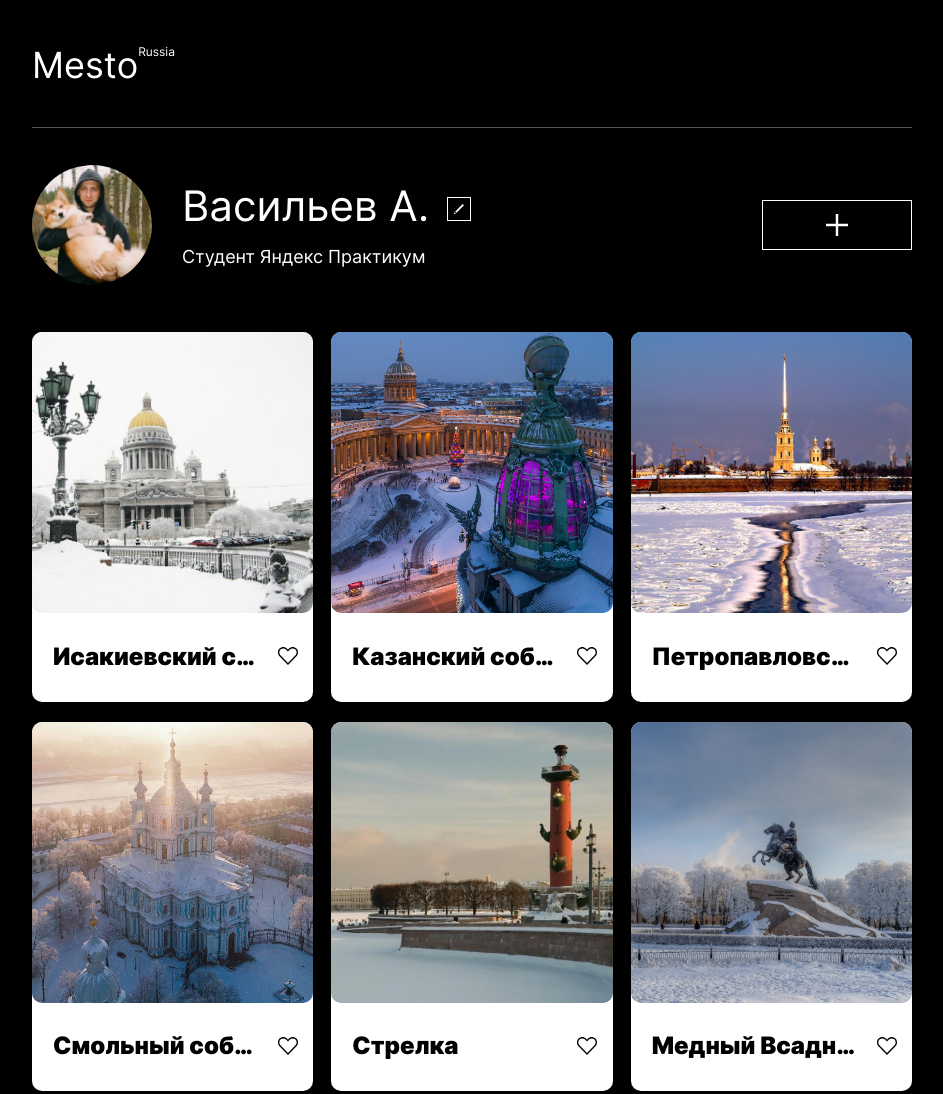
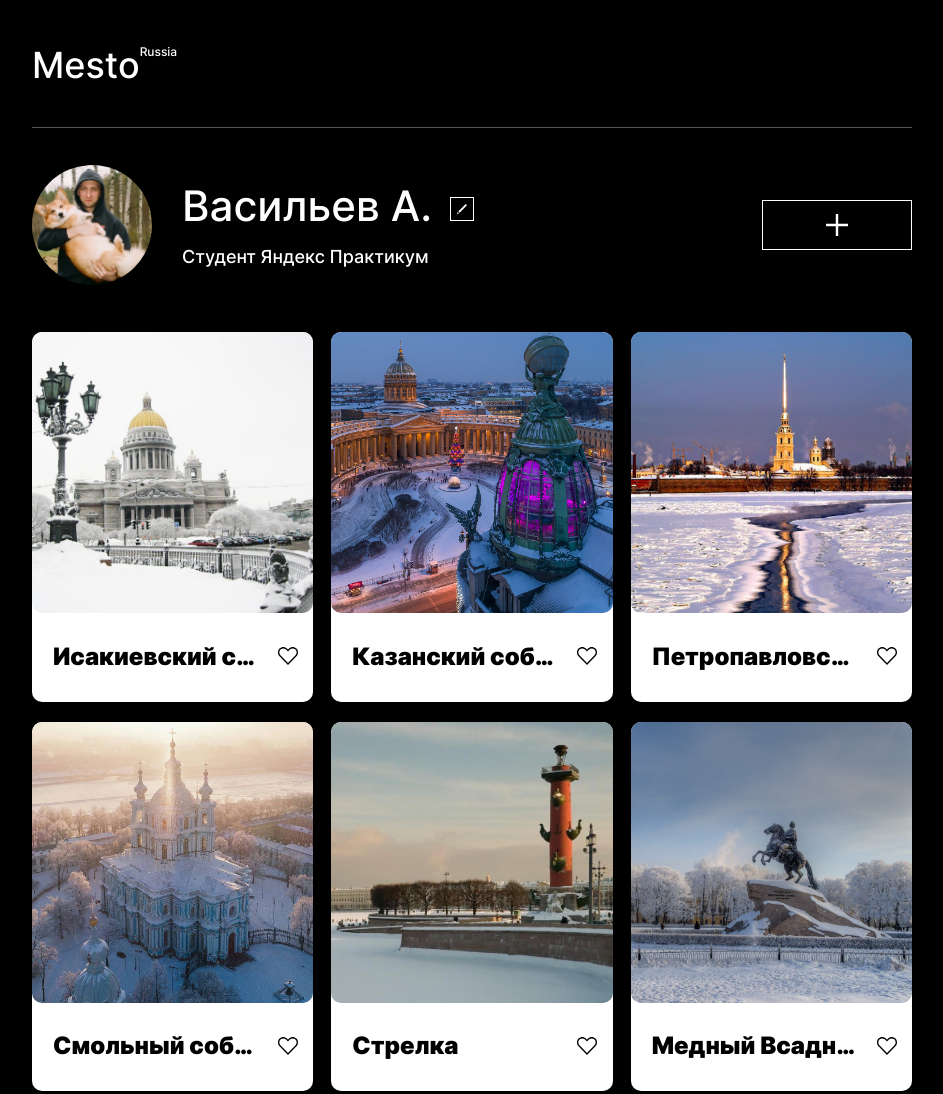
Before and after one commit to vasilev-aleksandr/mesto, a plain HTML site: page index.html in a window 1280 px wide. Shown: the top 1094 px of the page, without its empty margins (168-1111 px from the left). Drawn offline with Linux system fonts and the light colour scheme.

Commit message:
fixed_fonts

```diff
--- a/fonts/inter.css
+++ b/fonts/inter.css
@@ -2,10 +2,10 @@
 @font-face {
   font-family: 'Inter';
   font-style:  normal;
-  font-weight: 400;
+  font-weight: 500;
   font-display: swap;
-  src: url("Inter-Regular.woff2?v=3.15") format("woff2"),
-       url("Inter-Regular.woff?v=3.15") format("woff");
+  src: url("Inter-Medium.woff2?v=3.15") format("woff2"),
+       url("Inter-Medium.woff?v=3.15") format("woff");
 }
 
 
```
Also changed, not shown: fonts/Inter-Medium.woff (added), fonts/Inter-Medium.woff2 (added), fonts/Inter-Regular.woff (deleted), fonts/Inter-Regular.woff2 (deleted), 3 other files.
